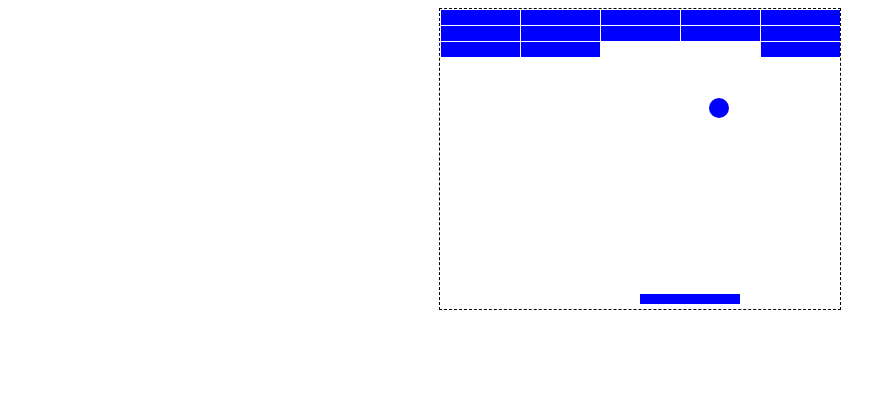
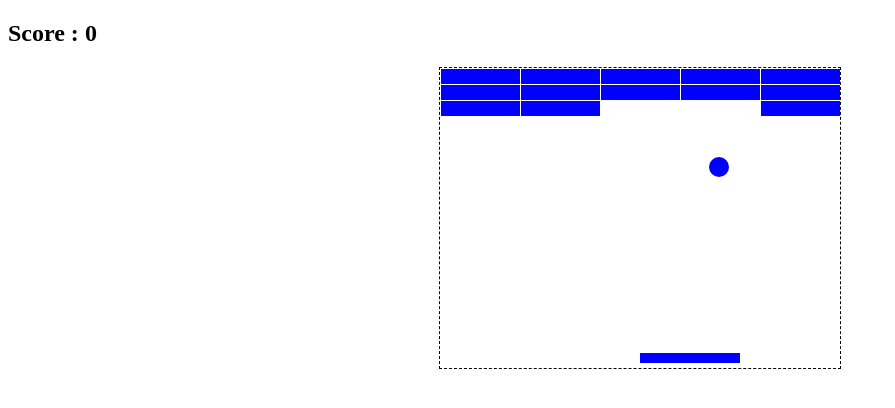
Before and after one commit to Mickyfen17/cavas_practive, a plain HTML site: page index.html in a window 1280 px wide. Shown: the whole page, without its empty margins (0-895 px from the left). Drawn offline with Linux system fonts and the light colour scheme.

Commit message:
Add score to increase

```diff
--- a/index.html
+++ b/index.html
@@ -6,6 +6,7 @@
     <link href="style.css" rel="stylesheet">
   </head>
   <body>
+    <h2>Score : <span id="score">0</span></h2>
     <canvas id="game"
             class="game-canvas"
             width="400px"
```
